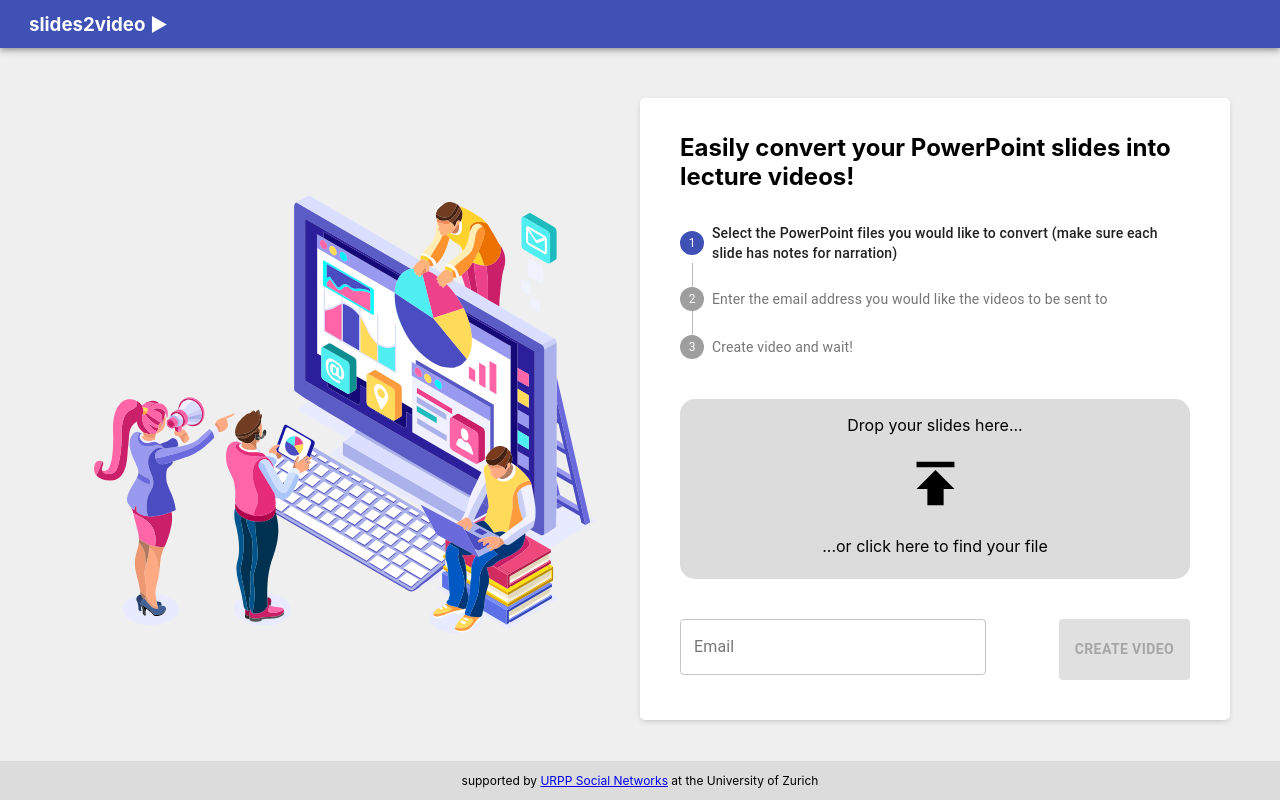
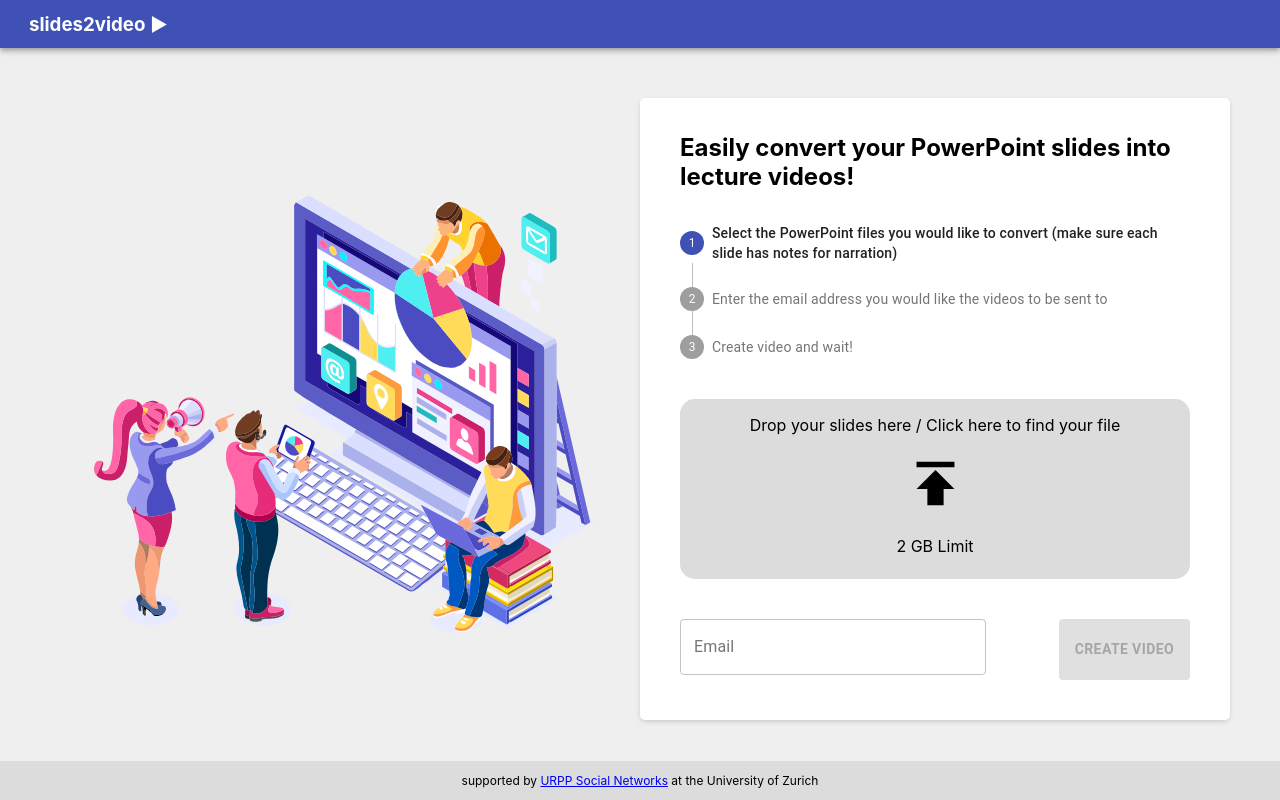
Before and after one commit to taylor-mccants/slides2video, a React (Create React App) app: page / in a window 1280 px wide. Built offline with nearby package versions, Linux system fonts and the light colour scheme.

Commit message:
Update info

```diff
--- a/src/components/DropBox.js
+++ b/src/components/DropBox.js
@@ -116,9 +116,9 @@ class DropBox extends Component {
                         <FileList files={this.props.files}/>
                     ) : (
                         <div>
-                            <p>Drop your slides here...</p>
+                            <p>Drop your slides here / Click here to find your file</p>
                             <PublishIcon style={{fontSize: "65px", display: "inline-block"}}/>
-                            <p>...or click here to find your file</p>
+                            <p>2 GB Limit</p>
                         </div>
                     )}
                     <form action="" encType="multipart/form-data" method="post">
```
Also changed, not shown: public/manifest.json.
